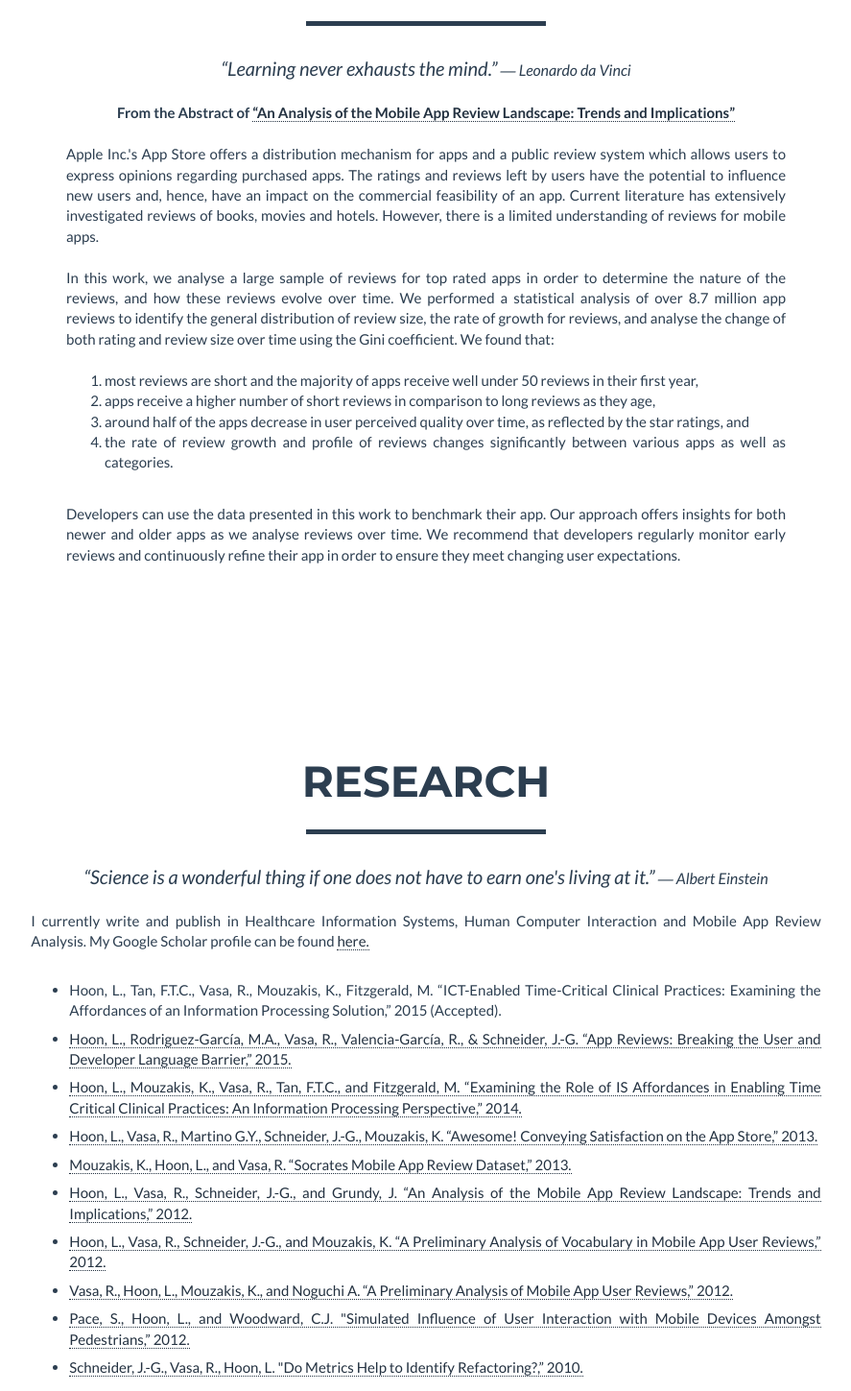
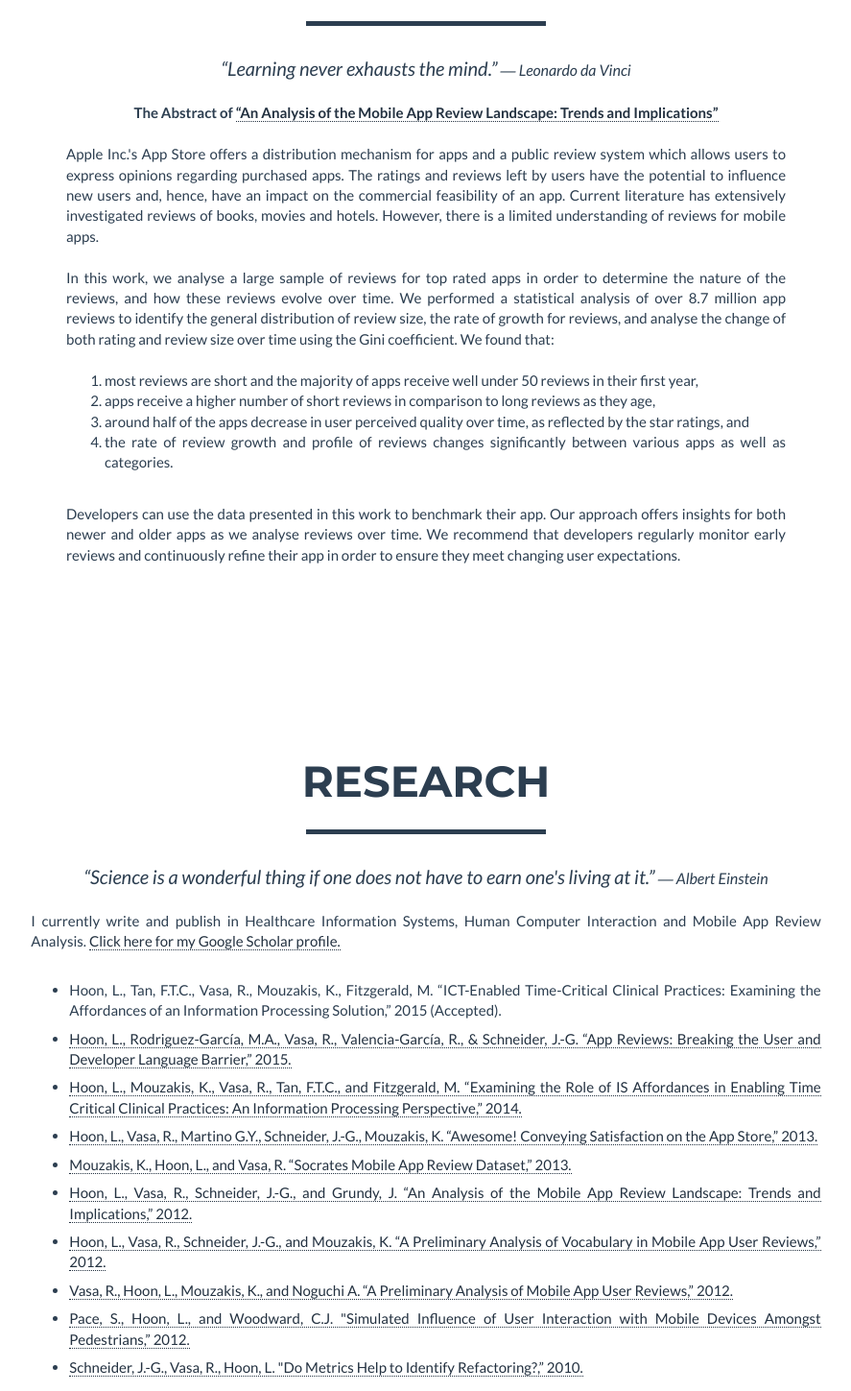
Before and after one commit to lhoon/lhoon.github.io, a plain HTML site: page index.html in a window 1280 px wide. Shown: the part 934-2383 px from the top of the page at 96% size, without its empty margins (196-1083 px from the left). Drawn offline with nearby package versions, Linux system fonts and the light colour scheme.

Commit message:
Changed hyperlink text to 'Click here for....' Removed "From" from abstract description.

```diff
--- a/index.html
+++ b/index.html
@@ -100,7 +100,7 @@
 			<div class="row">
 				<div class="col-lg-8 col-lg-offset-2 text-center">
 					<br>
-					<strong>From the Abstract of <a href="http://hdl.handle.net/1959.3/352848" class="skill" target="_blank">“An Analysis of the Mobile App Review Landscape: Trends and Implications”</a></strong>
+					<strong>The Abstract of <a href="http://hdl.handle.net/1959.3/352848" class="skill" target="_blank">“An Analysis of the Mobile App Review Landscape: Trends and Implications”</a></strong>
 				</div>
 			</div>
 			<div class="row">
@@ -142,7 +142,7 @@
 			<div class="row">
 				<div class="col-lg-8 col-lg-offset-2 text-justify">
 					<br>
-					I currently write and publish in Healthcare Information Systems, Human Computer Interaction and Mobile App Review Analysis. My Google Scholar profile can be found <a href="https://scholar.google.com/citations?user=9UGKJ2wAAAAJ" class="skill" target="_blank">here.</a>
+					I currently write and publish in Healthcare Information Systems, Human Computer Interaction and Mobile App Review Analysis. <a href="https://scholar.google.com/citations?user=9UGKJ2wAAAAJ" class="skill" target="_blank">Click here for my Google Scholar profile.</a>
 					<br>
 				</div>
 			</div>
@@ -204,7 +204,7 @@
 			<div class="row">
 				<div class="col-lg-8 col-lg-offset-2 text-left">
 					<br>
-					<h4 style="text-align:center;"><a class="skill" href="./resume/lhoon-resume.pdf" download>Full resume</a></h4>
+					<h4 style="text-align:center;"><a class="skill" href="./resume/lhoon-resume.pdf" download>Click here for my full resume</a></h4>
 					<h4>Experience:</h4>
 					<dl class="dl-horizontal">
 						<dt>Aug '13 – Current:</dt>
```
